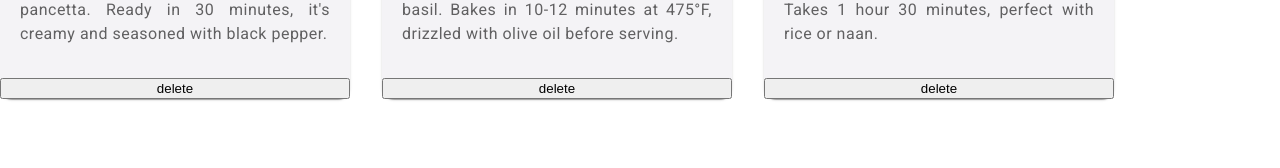
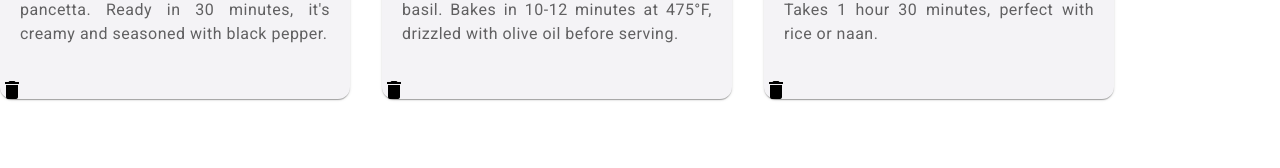
Before and after one commit to srujan1306/recipes, an Angular app: page /recipes in a window 1280 px wide. Shown: the part 599-767 px from the top of the page. Built offline with nearby package versions, Linux system fonts and the light colour scheme.

Commit message:
delete icon is added

```diff
--- a/src/app/allrecipes/allrecipes.component.html
+++ b/src/app/allrecipes/allrecipes.component.html
@@ -37,17 +37,8 @@
           <p class="summary">{{ everyrecipe.summary }}</p>
         </div>
         }
-        <!-- <button mat-raised-button>Show Description</button> -->
-        <!-- <p class="summary" style="display: none">{{ movies_data.summary }}</p> -->
-
-        <!-- <div class="description">
-          <p class="summary">
-            {{ movies_data.summary }}
-            summary
-          </p>
-        </div> -->
       </div>
-      <button mat-raised-button (click)="deleteMovie()">delete</button>
+      <mat-icon (click)="deleteRecipe()">delete</mat-icon>
     </mat-card>
   </body>
 </html>
--- a/src/app/allrecipes/allrecipes.component.ts
+++ b/src/app/allrecipes/allrecipes.component.ts
@@ -2,11 +2,12 @@
 import { RecipeServiceService } from '../recipe-service.service';
 import { MatCardModule } from '@angular/material/card';
 import { RouterLink } from '@angular/router';
+import { MatIconModule } from '@angular/material/icon';
 
 @Component({
   selector: 'app-allrecipes',
   standalone: true,
-  imports: [MatCardModule, RouterLink],
+  imports: [MatCardModule, MatIconModule, RouterLink],
   templateUrl: './allrecipes.component.html',
   styleUrl: './allrecipes.component.scss',
 })
@@ -24,7 +25,7 @@
     this.show = !this.show;
   }
   @Output() delete_the_recipe = new EventEmitter<any>();
-  deleteMovie() {
+  deleteRecipe() {
     this.delete_the_recipe.emit(this.everyrecipe);
     // console.log('child', this.movies_data);
   }
```
